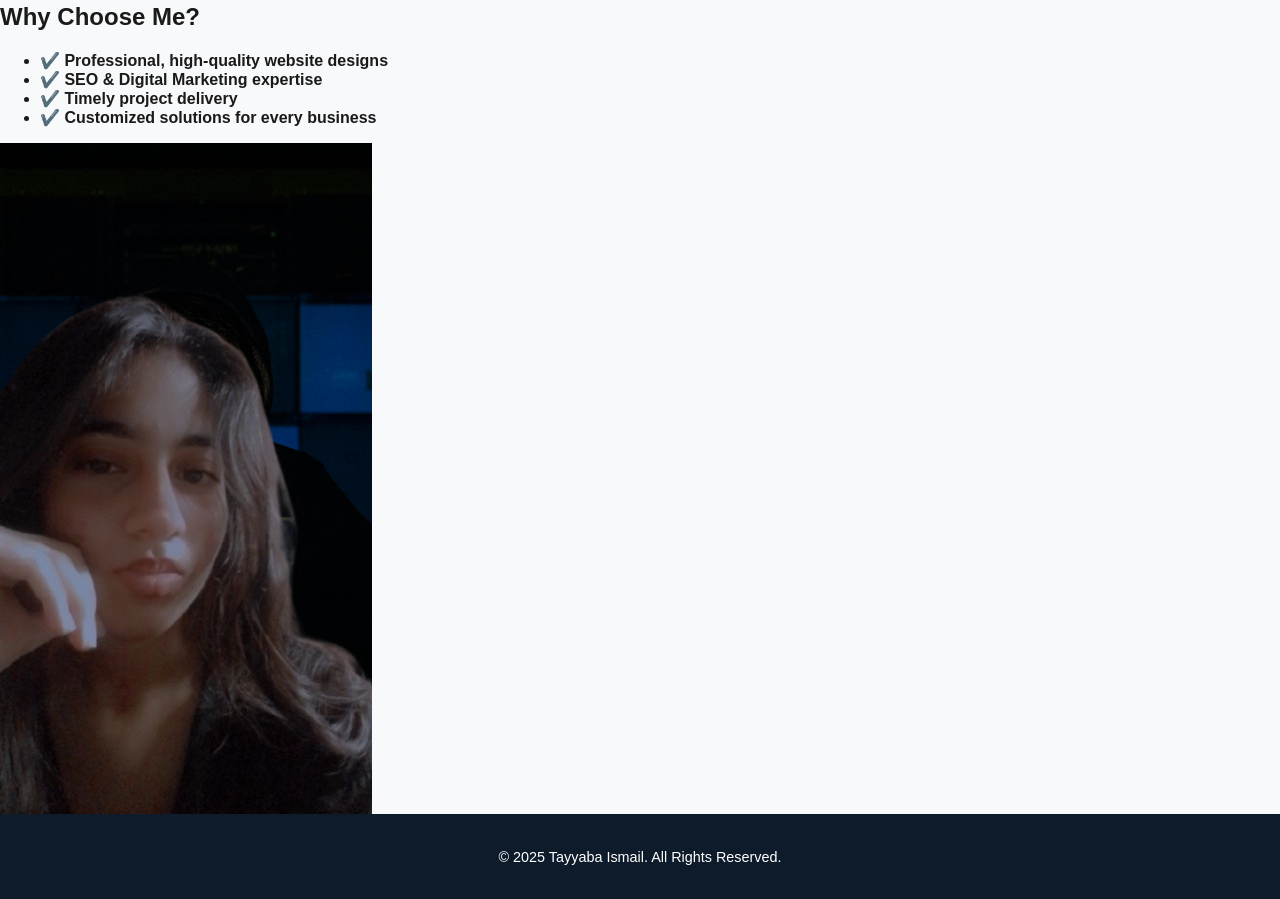
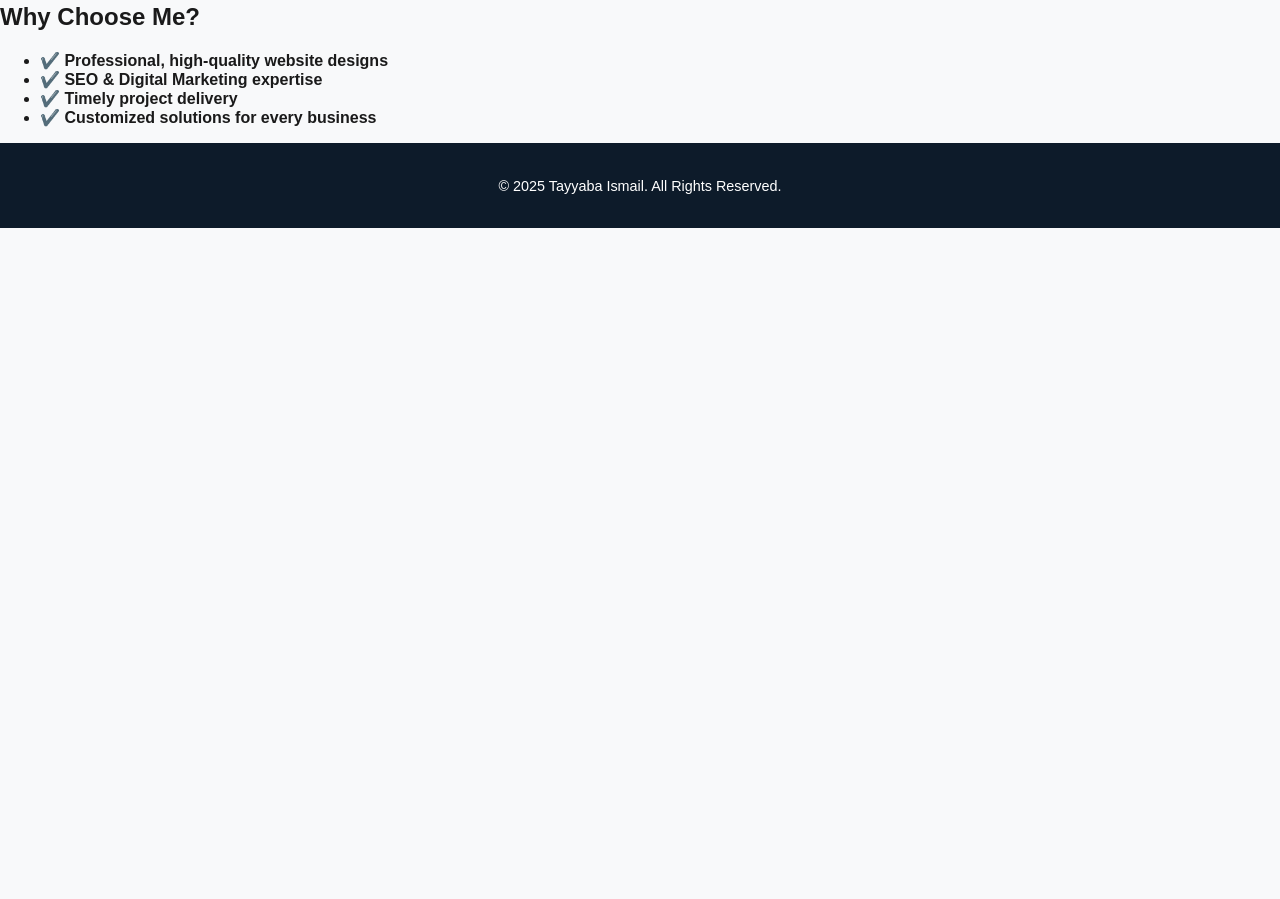
Before and after one commit to itzTayyaba/LandingPage, a plain HTML site: page about.html in a window 1280 px wide. Shown: the part 514-1413 px from the top of the page. After the commit the page ends 800 px from the top, so only its background shows below. Drawn offline with Linux system fonts and the light colour scheme.

Commit message:
Updated portfolio section

```diff
--- a/about.html
+++ b/about.html
@@ -51,7 +51,7 @@
                     </ul>
                 </div>
                 <div class="about-image">
-                    <img src="image/remove.png" alt="Web Developer">
+                    <!-- <img src="image/remov.png" alt="Web Developer"> -->
                 </div>
             </div>
         </div>
```
